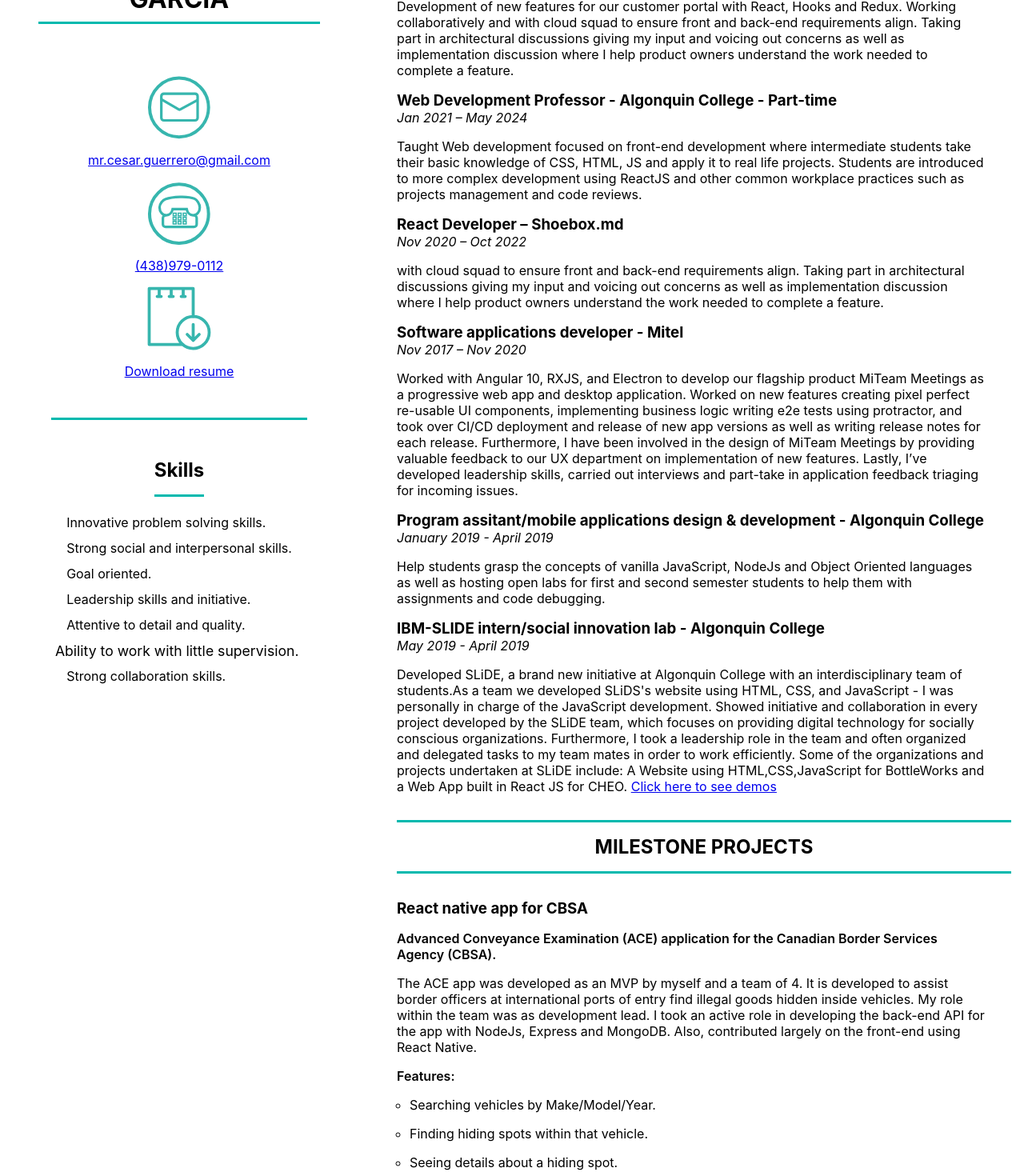
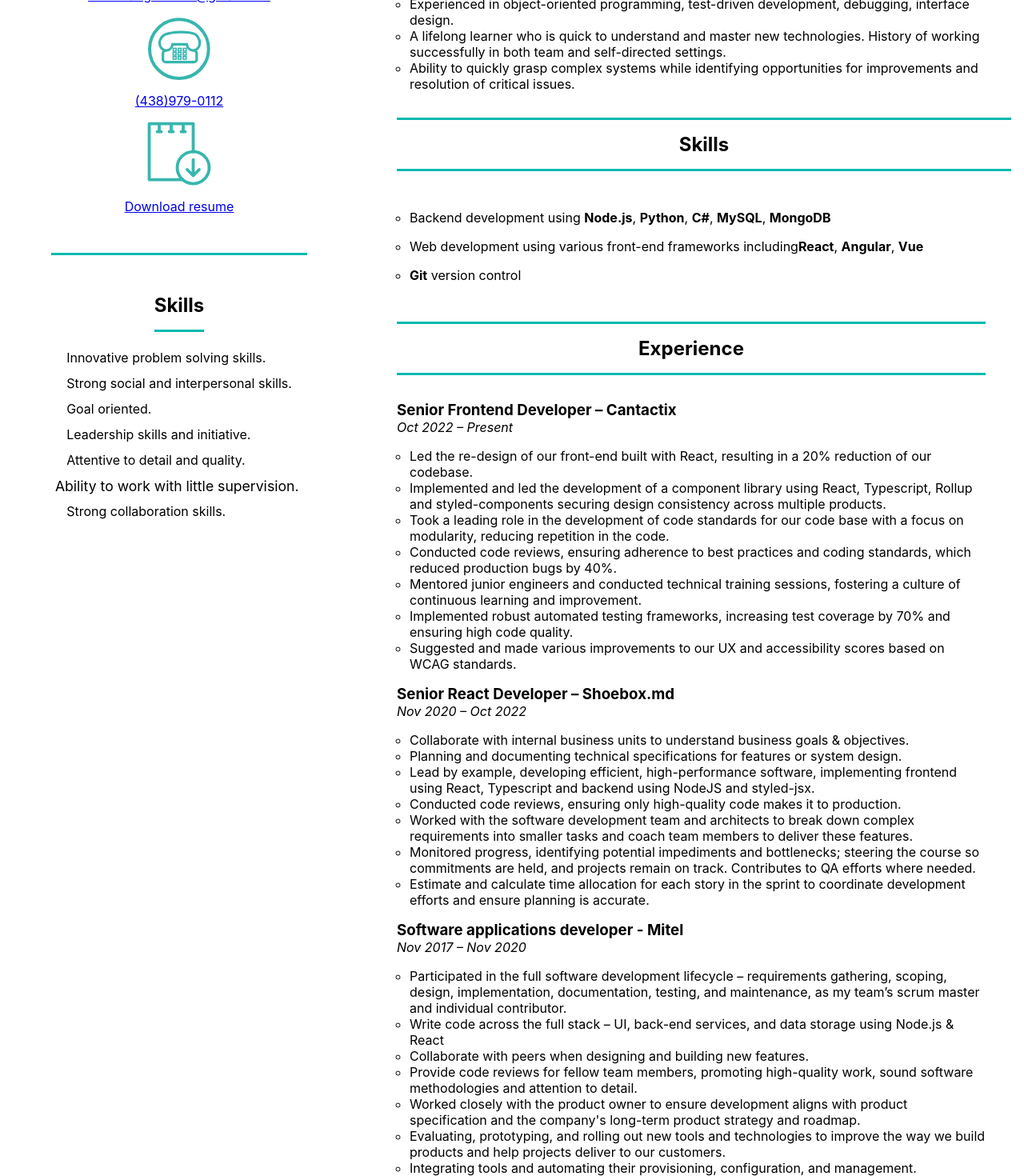
Before and after one commit to guer0157/portfolio, a React (Create React App) app: page / in a window 1280 px wide. Shown: the part 480-1950 px from the top of the page at 80% size. Built offline with nearby package versions, Linux system fonts and the light colour scheme.

Commit message:
update portfolio

```diff
--- a/package.json
+++ b/package.json
@@ -7,7 +7,6 @@
     "@testing-library/jest-dom": "^5.16.5",
     "@testing-library/react": "^13.4.0",
     "@testing-library/user-event": "^13.5.0",
-    "gh-pages": "^2.2.0",
     "react": "^18.2.0",
     "react-dom": "^18.2.0",
     "react-github-calendar": "^4.5.4",
@@ -39,5 +38,8 @@
       "last 1 firefox version",
       "last 1 safari version"
     ]
+  },
+  "devDependencies": {
+    "gh-pages": "^6.3.0"
   }
 }
--- a/src/App.css
+++ b/src/App.css
@@ -110,7 +110,8 @@ ul {
 .experience,
 .education,
 .Pro-rel-skills,
-.skills-port {
+.skills-port,
+.professional-summary-ul {
   display: flex;
   flex-direction: column;
   align-items: left;
@@ -255,6 +256,7 @@ svg {
   border-bottom: 3px solid rgba(0, 185, 174, 1);
   text-align: center;
   padding: 1rem 0;
+  margin-bottom: 1rem;
 }
 #Hips,
 #Jaw {
@@ -489,3 +491,10 @@ svg {
   padding-left: 1rem;
   list-style-type: circle;
 }
+.Pro-rel-skills-ul,
+.experience ul,
+.professional-summary-ul > ul {
+  margin-top: 1rem;
+  padding-left: 1rem;
+  list-style: circle;
+}
--- a/src/App.js
+++ b/src/App.js
@@ -4,8 +4,6 @@ import HumanSvg from "./components/HumanSvg";
 import mail from "./assets/mail.svg";
 import tel from "./assets/tel.svg";
 import download from "./assets/resumedownload.svg";
-// import GitHubCalendar from "react-github-calendar";
-
 class App extends Component {
   constructor() {
     super();
@@ -122,24 +120,11 @@ class App extends Component {
     return (
       <div className="App">
         <header className="App-header">
-          <h1>Mobile Application Developer</h1>
-          <h5>Made with ReactJS</h5>
-          <div className="objective">
-            <h4>Objective</h4>
-            <p>
-              To build intuitive and efficient software can provide great user
-              experience to its users, therefore making their life at work or
-              home better.
-            </p>
-          </div>
+          <h1>Cesar Guerrero Garcia</h1>
+          <h5>Senior Fullstack Developer</h5>
         </header>
         <div className="doc">
           <div className="left-col">
-            <div className="name">
-              <h1>CESAR</h1>
-              <h1>GUERRERO</h1>
-              <h1>GARCIA</h1>
-            </div>
             <div className="contact">
               <img alt="mail" src={mail} />
               <a href="mailto:mr.cesar.guerrero@gmail.com">
@@ -156,7 +141,7 @@ class App extends Component {
                 https://www.linkedin.com/in/cesar-ggarcia
               </a> */}
               <img alt="mail" src={download} />
-              <a href={require("./assets/CesarGuerreroResume_25.pdf")} download>
+              <a href={require("./assets/CesarGuerrero_Resume.pdf")} download>
                 Download resume
               </a>
             </div>
@@ -186,85 +171,170 @@ class App extends Component {
             </div>
           </div>
           <div className="right-col">
+            <div className="professional-summary-ul">
+              <div className="exp">
+                <h2>Professional Summary</h2>
+              </div>
+              <ul>
+                <li>
+                  Professional software developer offering a strong foundation
+                  in application development and programming principles across
+                  multiple platforms with a focus on frontend.
+                </li>
+                <li>
+                  Experienced in object-oriented programming, test-driven
+                  development, debugging, interface design.
+                </li>
+                <li>
+                  A lifelong learner who is quick to understand and master new
+                  technologies. History of working successfully in both team and
+                  self-directed settings.
+                </li>
+                <li>
+                  Ability to quickly grasp complex systems while identifying
+                  opportunities for improvements and resolution of critical
+                  issues.
+                </li>
+              </ul>
+            </div>
+            <div className="experience-h1 experience-h1-ed marg">
+              <h2>Skills</h2>
+            </div>
+            <div className="Pro-rel-skills">
+              <ul className="Pro-rel-skills-ul">
+                <li>
+                  Backend development using <strong>Node.js</strong>,{" "}
+                  <strong>Python</strong>, <strong>C#</strong>,{" "}
+                  <strong>MySQL</strong>, <strong>MongoDB</strong>
+                </li>
+                <li>
+                  Web development using various front-end frameworks including
+                  <strong>React</strong>, <strong>Angular</strong>,{" "}
+                  <strong>Vue</strong>
+                </li>
+                <li>
+                  <strong>Git</strong> version control
+                </li>
+              </ul>
+            </div>
             <div className="experience">
               <div className="exp">
                 <h2>Experience</h2>
               </div>
-              <h3>Front-end Developer – Cantactix</h3>
+              <h3>Senior Frontend Developer – Cantactix</h3>
               <i>Oct 2022 – Present</i>
-              <p>
-                Development of new features for our customer portal with React,
-                Hooks and Redux. Working collaboratively and with cloud squad to
-                ensure front and back-end requirements align. Taking part in
-                architectural discussions giving my input and voicing out
-                concerns as well as implementation discussion where I help
-                product owners understand the work needed to complete a feature.
-              </p>
-              <h3>Web Development Professor - Algonquin College - Part-time</h3>
-              <i>Jan 2021 – May 2024</i>
-              <p>
-                Taught Web development focused on front-end development where
-                intermediate students take their basic knowledge of CSS, HTML,
-                JS and apply it to real life projects. Students are introduced
-                to more complex development using ReactJS and other common
-                workplace practices such as projects management and code
-                reviews.
-              </p>
-              <h3>React Developer – Shoebox.md</h3>
+              <ul>
+                <li>
+                  Led the re-design of our front-end built with React, resulting
+                  in a 20% reduction of our codebase.
+                </li>
+                <li>
+                  Implemented and led the development of a component library
+                  using React, Typescript, Rollup and styled-components securing
+                  design consistency across multiple products.
+                </li>
+                <li>
+                  Took a leading role in the development of code standards for
+                  our code base with a focus on modularity, reducing repetition
+                  in the code.
+                </li>
+                <li>
+                  Conducted code reviews, ensuring adherence to best practices
+                  and coding standards, which reduced production bugs by 40%.
+                </li>
+                <li>
+                  Mentored junior engineers and conducted technical training
+                  sessions, fostering a culture of continuous learning and
+                  improvement.
+                </li>
+                <li>
+                  Implemented robust automated testing frameworks, increasing
+                  test coverage by 70% and ensuring high code quality.
+                </li>
+                <li>
+                  Suggested and made various improvements to our UX and
+                  accessibility scores based on WCAG standards.
+                </li>
+              </ul>
+              <h3>Senior React Developer – Shoebox.md</h3>
               <i>Nov 2020 – Oct 2022</i>
-              <p>
-                with cloud squad to ensure front and back-end requirements
-                align. Taking part in architectural discussions giving my input
-                and voicing out concerns as well as implementation discussion
-                where I help product owners understand the work needed to
-                complete a feature.
-              </p>
+              <ul>
+                <li>
+                  Collaborate with internal business units to understand
+                  business goals & objectives.
+                </li>
+                <li>
+                  Planning and documenting technical specifications for features
+                  or system design.
+                </li>
+                <li>
+                  Lead by example, developing efficient, high-performance
+                  software, implementing frontend using React, Typescript and
+                  backend using NodeJS and styled-jsx.
+                </li>
+                <li>
+                  Conducted code reviews, ensuring only high-quality code makes
+                  it to production.
+                </li>
+                <li>
+                  Worked with the software development team and architects to
+                  break down complex requirements into smaller tasks and coach
+                  team members to deliver these features.
+                </li>
+                <li>
+                  Monitored progress, identifying potential impediments and
+                  bottlenecks; steering the course so commitments are held, and
+                  projects remain on track. Contributes to QA efforts where
+                  needed.
+                </li>
+                <li>
+                  Estimate and calculate time allocation for each story in the
+                  sprint to coordinate development efforts and ensure planning
+                  is accurate.
+                </li>
+              </ul>
               <h3>Software applications developer - Mitel</h3>
               <i>Nov 2017 – Nov 2020</i>
-              <p>
-                Worked with Angular 10, RXJS, and Electron to develop our
-                flagship product MiTeam Meetings as a progressive web app and
-                desktop application. Worked on new features creating pixel
-                perfect re-usable UI components, implementing business logic
-                writing e2e tests using protractor, and took over CI/CD
-                deployment and release of new app versions as well as writing
-                release notes for each release. Furthermore, I have been
-                involved in the design of MiTeam Meetings by providing valuable
-                feedback to our UX department on implementation of new features.
-                Lastly, I’ve developed leadership skills, carried out interviews
-                and part-take in application feedback triaging for incoming
-                issues.
-              </p>
-              <h3>
-                Program assitant/mobile applications design &amp; development -
-                Algonquin College
-              </h3>
-              <i>January 2019 - April 2019</i>
-              <p>
-                Help students grasp the concepts of vanilla JavaScript, NodeJs
-                and Object Oriented languages as well as hosting open labs for
-                first and second semester students to help them with assignments
-                and code debugging.
-              </p>
-              <h3>
-                IBM-SLIDE intern/social innovation lab - Algonquin College
-              </h3>
-              <i>May 2019 - April 2019</i>
-              <p>
-                Developed SLiDE, a brand new initiative at Algonquin College
-                with an interdisciplinary team of students.As a team we
-                developed SLiDS's website using HTML, CSS, and JavaScript - I
-                was personally in charge of the JavaScript development. Showed
-                initiative and collaboration in every project developed by the
-                SLiDE team, which focuses on providing digital technology for
-                socially conscious organizations. Furthermore, I took a
-                leadership role in the team and often organized and delegated
-                tasks to my team mates in order to work efficiently. Some of the
-                organizations and projects undertaken at SLiDE include: A
-                Website using HTML,CSS,JavaScript for BottleWorks and a Web App
-                built in React JS for CHEO.{" "}
-                <a href="#col-left-portfolio">Click here to see demos</a>
-              </p>
+              <ul>
+                <li>
+                  Participated in the full software development lifecycle –
+                  requirements gathering, scoping, design, implementation,
+                  documentation, testing, and maintenance, as my team’s scrum
+                  master and individual contributor.
+                </li>
+                <li>
+                  Write code across the full stack – UI, back-end services, and
+                  data storage using Node.js & React
+                </li>
+                <li>
+                  Collaborate with peers when designing and building new
+                  features.
+                </li>
+                <li>
+                  Provide code reviews for fellow team members, promoting
+                  high-quality work, sound software methodologies and attention
+                  to detail.
+                </li>
+                <li>
+                  Worked closely with the product owner to ensure development
+                  aligns with product specification and the company's long-term
+                  product strategy and roadmap.
+                </li>
+                <li>
+                  Evaluating, prototyping, and rolling out new tools and
+                  technologies to improve the way we build products and help
+                  projects deliver to our customers.
+                </li>
+                <li>
+                  Integrating tools and automating their provisioning,
+                  configuration, and management.
+                </li>
+                <li>Consumption of various cloud services on AWS.</li>
+                <li>
+                  Developing automated tests for the new and updated
+                  functionality.
+                </li>
+              </ul>
             </div>
             <div className="experience-h1-ed experience-h1 marg">
               <h2>MILESTONE PROJECTS</h2>
@@ -328,81 +398,12 @@ class App extends Component {
               <p className="miletone-left-para-600">
                 Algonquin College of Applied Arts and Technology
               </p>
-              <p>Graduated: 2019.</p>
               <ul className="education-ul">
                 <li>
-                  Dean's Honours List: Fall 2017, Winter 2018 and Fall 2018
+                  Dean's Honours List: Fall 2016, Winter 2017, Fall 2017 and
+                  Winter 2018
                 </li>
                 <li>GPA: 3.9/4</li>
-              </ul>
-              <h3>Node JS with Express &amp; Mongo DB course</h3>
-              <p className="miletone-left-para-600">Online</p>
-              <ul className="education-ul">
-                <li>
-                  Built a working RESTful API with server-side validation.
-                </li>
-                <li>
-                  Learned how to deploy a fully working database application.
-                </li>
-              </ul>
-            </div>
-            {/* <div className="experience-h1 experience-h1-ed marg">
-              <h2>Github Calendar</h2>
-            </div>
-            <GitHubCalendar username="guer0157" /> */}
-            <div className="experience-h1 experience-h1-ed marg">
-              <h2>Skills</h2>
-            </div>
-            <div className="Pro-rel-skills">
-              <ul className="Pro-rel-skills-ul">
-                <li>
-                  <h3>Programming languages</h3>
-                  <p>Java, C#, C++.</p>
-                </li>
-                <li>
-                  <h3>Operating systems</h3>
-                  <p>Windows, Linux, Mac OS.</p>
-                </li>
-                <li>
-                  <h3>Web based languages, frameworks and libraries</h3>
-                  <p>
-                    {" "}
-                    ReactJs, AngularJs, Express, .NET, Redux, JavaScript,
-                    NodeJs, PHP, HTML5, CSS, XML, Cordova, Workbox, Mocha, Chai,
-                    Protactor, JSON, Saas.
-                  </p>
-                </li>
-                <li>
-                  <h3>Native mobile</h3>
-                  <p>React Native, Swift, Kotlin, Xamarin</p>
-                </li>
-                <li>
-                  <h3>Databases</h3>
-                  <p>Firebase, MySql, MongoDB.</p>
-                </li>
-                <li>
-                  <h3>Tools &amp; IDE</h3>
-                  <p>
-                    Visual Studio, VS Code, Eclipse Java, Git, Microsoft Office
-                    Suite, Android Studio, Xcode.
-                  </p>
-                </li>
-                <li>
-                  <h3>Networking skills</h3>
-                  <p>
-                    Installing configuring and troubleshooting of computers and
-                    network equipment good understanding of packet tracer,
-                    Wireshark, OSI &amp; TCP/IP protocol suite, routing
-                    protocols, virtualization.
-                  </p>
-                </li>
-                <li>
-                  <h3>Other skills</h3>
-                  <p>
-                    UX/UI design, Adobe Illustrator, Adobe XD, fluent in
-                    spanish, great communicator, sales.
-                  </p>
-                </li>
               </ul>
             </div>
           </div>
@@ -413,6 +414,24 @@ class App extends Component {
           </div>
           <div className="skills-port">
             <div id="col-left-portfolio">
+              <h3>AskCharly.ca</h3>
+              <i>
+                A latin business directory for the latin community in Ottawa.
+              </i>
+              <a
+                href="https://askcharly.ca/en"
+                target="_blank"
+                rel="noopener noreferrer"
+              >
+                askcharly.ca/en
+              </a>
+              <ul className="skills-port-ul">
+                <li>Built with React, Typescrpt, NextJS</li>
+                <li>Built back-end api MySQL, NodeJS</li>
+                <li>
+                  Microservice architecture, ChatGPT api to generate content.
+                </li>
+              </ul>
               <h3>React Native App for CBSA.</h3>
               <i>Hosted in private repository.</i>
               <a
@@ -432,99 +451,6 @@ class App extends Component {
                 <li>Built with React Native.</li>
                 <li>Built back-end api with NodeJs, Express.</li>
                 <li>API talks to MongoDB to store and fetch data.</li>
-              </ul>
-              <h3>
-                React JS Website <i>Development in progress</i>
-              </h3>
-              <a
-                target="_blank"
-                rel="noopener noreferrer"
-                href="https://github.com/guer0157/reactAntoTechWebsite"
-              >
-                <i>Code: </i>https://github.com/guer0157/reactAntoTechWebsite
-              </a>
-              <a
-                onClick={this.showGraphics}
-                id="antotech"
-                className="vid"
-                href="#vid-antotech"
-              >
-                {this.state.showAntotechwireframestext}
-              </a>
-              {this.state.showAntotechwireframes && (
-                <video id="vid-antotech" width="90%" controls autoPlay>
-                  <source
-                    id="antotechweb"
-                    src={require("./assets/MyMovie.mp4")}
-                    type="video/mp4"
-                  />
-                </video>
-              )}
-              <ul className="skills-port-ul">
-                <li>
-                  Implementing react, react-router-dom, reactstrap and
-                  react-redux to create a website.
-                </li>
-                <li>
-                  Coded server-side with Express to communicate with a MongoDB
-                  database.
-                </li>
-                <li>
-                  Designed UI mock-up for the website with Adove XD{" "}
-                  <i>See Video</i>
-                </li>
-              </ul>
-              <h3>IOS Passport Application</h3>
-              <a
-                id="ios"
-                target="_blank"
-                rel="noopener noreferrer"
-                href="https://github.com/guer0157/iosFinal"
-              >
-                https://github.com/guer0157/iosFinal
-              </a>
-              <a
-                href="#ios"
-                onClick={this.showGraphics}
-                id="ios"
-                className="vid"
-              >
-                {this.state.iosfinaltext}
-              </a>
-              {this.state.iosfinal && (
-                <video width="300" height="600" controls autoPlay>
-                  <source
-                    src={require("./assets/iosdevelopment.mov")}
-                    type="video/mp4"
-                  />
-                </video>
-              )}
-              <ul className="skills-port-ul">
-                <li>
-                  Used Swift to develop a passport application to track trips.
-                </li>
-                <li>
-                  Implemented URLSession and URLRequest to make calls to a JSON
-                  API for data.
-                </li>
-              </ul>
-              <h3>Bootstrap Website</h3>
-              <a
-                target="_blank"
-                rel="noopener noreferrer"
-                href="http://www.cerrajeriaAurrera.com"
-              >
-                http://www.cerrajeriaAurrera.com
-              </a>
-              <ul className="skills-port-ul">
-                <li>
-                  Developed a simple website with bootstrap for a freelance
-                  client.
-                </li>
-                <li>
-                  Completed all parts of the development from design to
-                  deployment.
-                </li>
               </ul>
             </div>
             <div>
@@ -559,31 +485,13 @@ class App extends Component {
                   <i>Try demo above</i>
                 </li>
               </ul>
-              <h3>UI &amp; UX Design</h3>
-              <p onClick={this.showGraphics} id="uiux" className="vid">
-                {this.state.uiuxtext}
-              </p>
-              {this.state.uiux && (
-                <video width="300" height="600" controls autoPlay>
-                  <source src={require("./assets/uiux.mov")} type="video/mp4" />
-                </video>
-              )}
-              <ul className="skills-port-ul">
-                <li>Used Adobe XD to design an interactive visual mock-up.</li>
-                <li>Followed Android UI guidelines.</li>
-                <li>
-                  Followed user-centric design - Research, Prototype, Design, to
-                  create intutive UI
-                </li>
-              </ul>
-
               <h3>BottleWorks Website</h3>
               <a
                 target="_blank"
                 rel="noopener noreferrer"
                 href="http://bottleworks.ca"
               >
-                http://bottleworks.ca
+                https://bottleworks.ca
               </a>
               <ul className="skills-port-ul">
                 <li>Did all the JavaScript for the website.</li>
```
Also changed, not shown: src/components/HumanSvg.js (+135 -113 lines), 2 other files (tests, documents, lock files or other folders).
